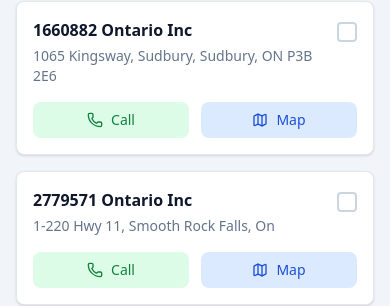
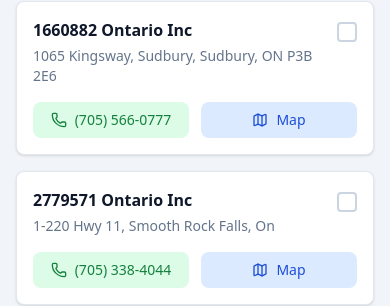
Before and after one commit to Kathail/nss, a plain HTML site: page index.html in a window 390 px wide. Shown: the part 551-857 px from the top of the page. Drawn offline with nearby package versions, Linux system fonts and the light colour scheme.

Commit message:
Update phone link display in index.html

```diff
--- a/index.html
+++ b/index.html
@@ -626,8 +626,8 @@
 
                     <div class="grid grid-cols-2 gap-3 mt-4">
                         ${hasPhone ?
-                        `<a href="tel:${row.Phone}" class="flex items-center justify-center gap-2 py-2 px-3 rounded-lg bg-green-100 text-green-700 dark:bg-green-900 dark:text-green-100 font-medium text-sm">
-                           <i data-lucide="phone" class="h-4 w-4"></i> Call
+                        `<a href="tel:${row.Phone}" class="flex items-center justify-center gap-2 py-2 px-3 rounded-lg bg-green-100 text-green-700 dark:bg-green-900 dark:text-green-100 font-medium text-sm whitespace-nowrap">
+                           <i data-lucide="phone" class="h-4 w-4"></i> ${row.Phone}
                          </a>` :
                          `<div class="flex items-center justify-center gap-2 py-2 px-3 rounded-lg bg-slate-100 text-slate-400 dark:bg-slate-700 dark:text-slate-500 font-medium text-sm">
                             No Phone
```
